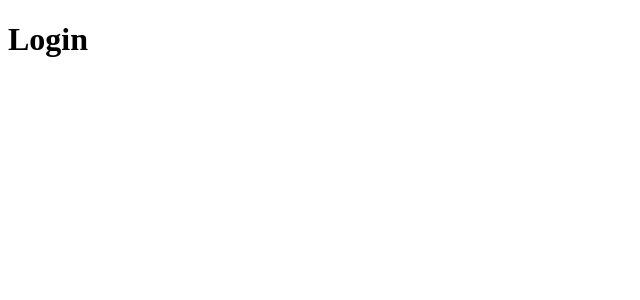
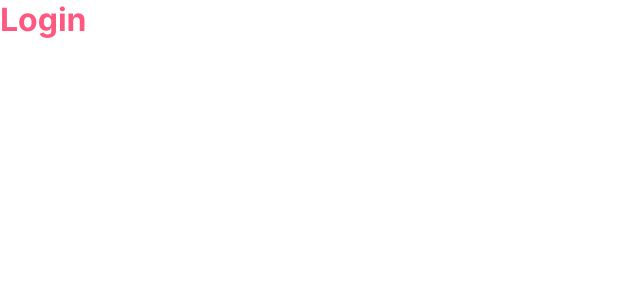
Before and after one commit to AndersonKeller/react-entrega-kenzie-hub-AndersonKeller, a React (Create React App) app: page /login in a window 1280 px wide. Shown: the top 300 px of the page, without its empty margins (0-640 px from the left). Built offline with nearby package versions, Linux system fonts and the light colour scheme.

Commit message:
create globalStyles

```diff
--- a/public/index.html
+++ b/public/index.html
@@ -14,6 +14,12 @@
       manifest.json provides metadata used when your web app is installed on a
       user's mobile device or desktop. See https://developers.google.com/web/fundamentals/web-app-manifest/
     -->
+    <link rel="preconnect" href="https://fonts.googleapis.com" />
+    <link rel="preconnect" href="https://fonts.gstatic.com" crossorigin />
+    <link
+      href="https://fonts.googleapis.com/css2?family=Inter:wght@300;400;500;600;700;800&display=swap"
+      rel="stylesheet"
+    />
     <link rel="manifest" href="%PUBLIC_URL%/manifest.json" />
     <!--
       Notice the use of %PUBLIC_URL% in the tags above.
--- a/src/index.js
+++ b/src/index.js
@@ -4,11 +4,13 @@ import ReactDOM from "react-dom/client";
 import App from "./App";
 import reportWebVitals from "./reportWebVitals";
 import { BrowserRouter } from "react-router-dom";
+import { GLobalStyles } from "./styles/global";
 
 const root = ReactDOM.createRoot(document.getElementById("root"));
 root.render(
   <React.StrictMode>
     <BrowserRouter>
+      <GLobalStyles />
       <App />
     </BrowserRouter>
   </React.StrictMode>
--- a/src/pages/Login/index.jsx
+++ b/src/pages/Login/index.jsx
@@ -1,3 +1,4 @@
+import { StyledTitle } from "./styles";
 export function Login() {
-  return <h1>Login</h1>;
+  return <StyledTitle>Login</StyledTitle>;
 }
--- /dev/null
+++ b/src/pages/Login/styles.js
@@ -0,0 +1,5 @@
+import styled from "styled-components";
+
+export const StyledTitle = styled.h1`
+  color: var(--color-primary);
+`;
--- /dev/null
+++ b/src/styles/global.js
@@ -0,0 +1,40 @@
+import { createGlobalStyle } from "styled-components";
+
+export const GLobalStyles = createGlobalStyle`
+    :root{
+        --color-primary: #FF577F;
+        --color-primary-focus: #FF427F;
+        --color-primary-negative: #59323F;
+
+        --color-gray4: #121214;
+        --color-gray3: #212529;
+        --color-gray2:#343B41;
+        --color-gray1: #868E96;
+        --color-gray0: #F8F9FA;
+
+        --color-sucess: #3FE864;
+        --color-negative: #E83F5B;
+
+        --font-title1: 1.125rem;
+        --font-title2: 1rem;
+        --font-title3:  0.875rem;
+        --font-text: 0.75rem;
+    }
+    *{
+        list-style: none;
+        margin: 0;
+        padding: 0;
+        box-sizing: border-box;
+    }
+    body{
+        font-family: 'Inter', sans-serif;
+    }
+    button{
+        cursor: pointer;
+        font-size: var(--font-title2);
+        border-radius: 4px;
+        font-weight: 500;
+        line-height: 26px;
+        border: none;
+    }
+`;
```
